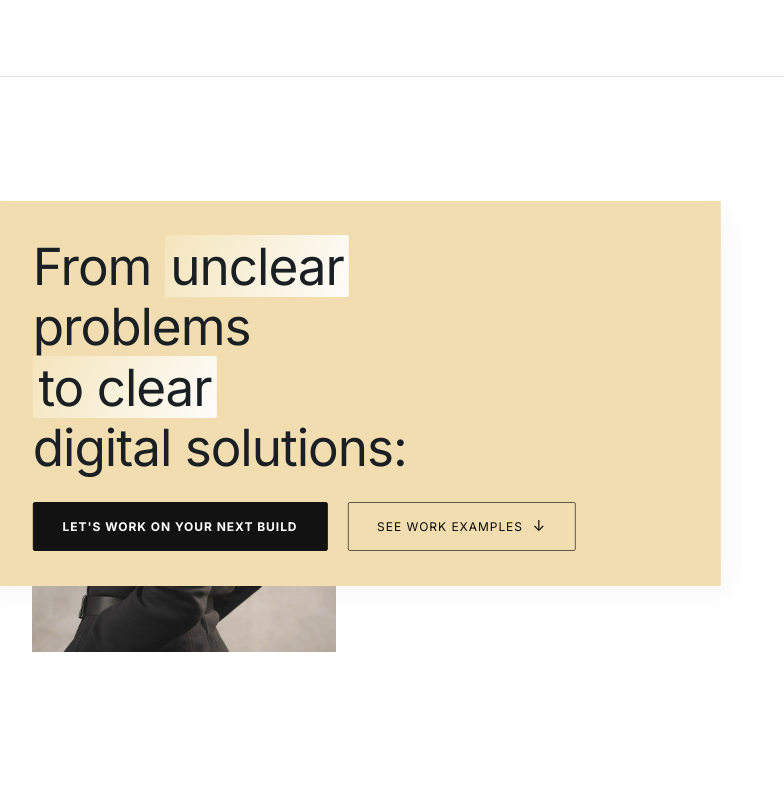
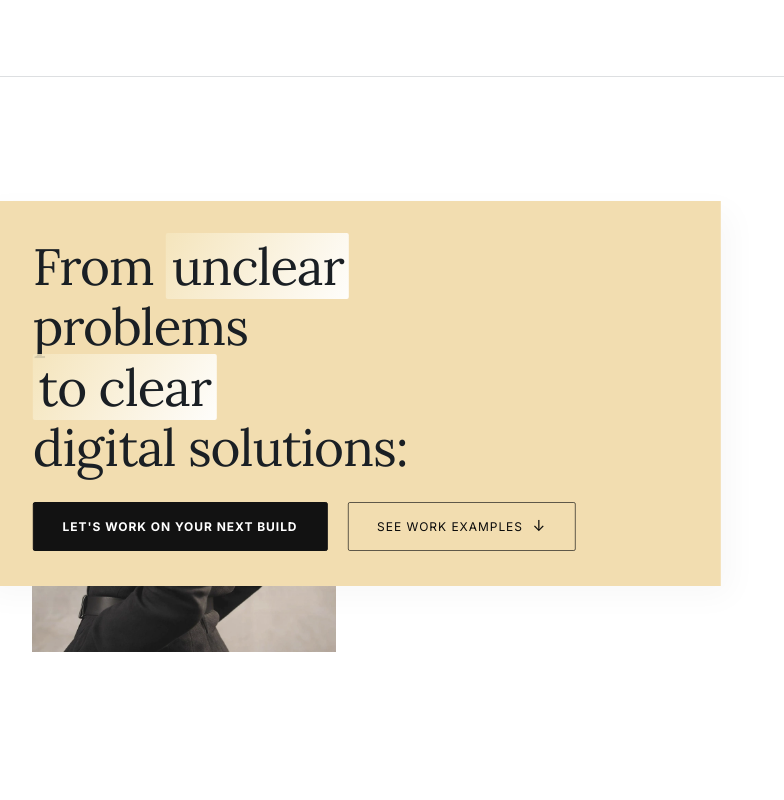
Before and after one commit to Irene2828/porfoliojuly, a Next.js app: page / in a window 1280 px wide. Shown: the top 800 px of the page, without its empty margins (0-784 px from the left). Built offline with nearby package versions, Linux system fonts and the light colour scheme; no server answers; the database is empty.

Commit message:
Import Lora Google Font and apply to hero headline

```diff
--- a/src/app/components/Hero.css
+++ b/src/app/components/Hero.css
@@ -145,7 +145,7 @@
 }
 
 .hero-name-group .hero-text h1 {
-  font-family: var(--font-sans) !important; /* sans-serif to match capabilities section titles */
+  font-family: var(--font-lora) !important; /* Lora serif font */
   font-size: clamp(2rem, 4vw, 3.4rem); /* Enlarged letters */
   line-height: 1.18;
   margin: 0;
--- a/src/app/index.css
+++ b/src/app/index.css
@@ -1,7 +1,8 @@
-@import url('https://fonts.googleapis.com/css2?family=Inter:wght@300;400;600;700&family=Cormorant+Garamond:ital,wght@0,300;0,400;0,600;0,700;1,300;1,400&display=swap');
+@import url('https://fonts.googleapis.com/css2?family=Inter:wght@300;400;600;700&family=Cormorant+Garamond:ital,wght@0,300;0,400;0,600;0,700;1,300;1,400&family=Lora:ital,wght@0,400;0,500;0,600;0,700;1,400&display=swap');
 
 :root {
   --font-serif: 'Cormorant Garamond', serif;
+  --font-lora: 'Lora', serif;
   --font-sans: 'Inter', sans-serif;
 
   --color-bg: #fdfdfd;
--- a/src/app/layout.tsx
+++ b/src/app/layout.tsx
@@ -23,7 +23,7 @@ export default function RootLayout({
       <head>
         <link rel="icon" type="image/svg+xml" href="/favicon.svg" />
         <link
-          href="https://fonts.googleapis.com/css2?family=Inter:wght@100;200;300;400;600;700&family=Cormorant+Garamond:ital,wght@0,300;0,400;0,600;0,700;1,300;1,400&display=swap"
+          href="https://fonts.googleapis.com/css2?family=Inter:wght@100;200;300;400;600;700&family=Cormorant+Garamond:ital,wght@0,300;0,400;0,600;0,700;1,300;1,400&family=Lora:ital,wght@0,400;0,500;0,600;0,700;1,400&display=swap"
           rel="stylesheet"
         />
       </head>
```
